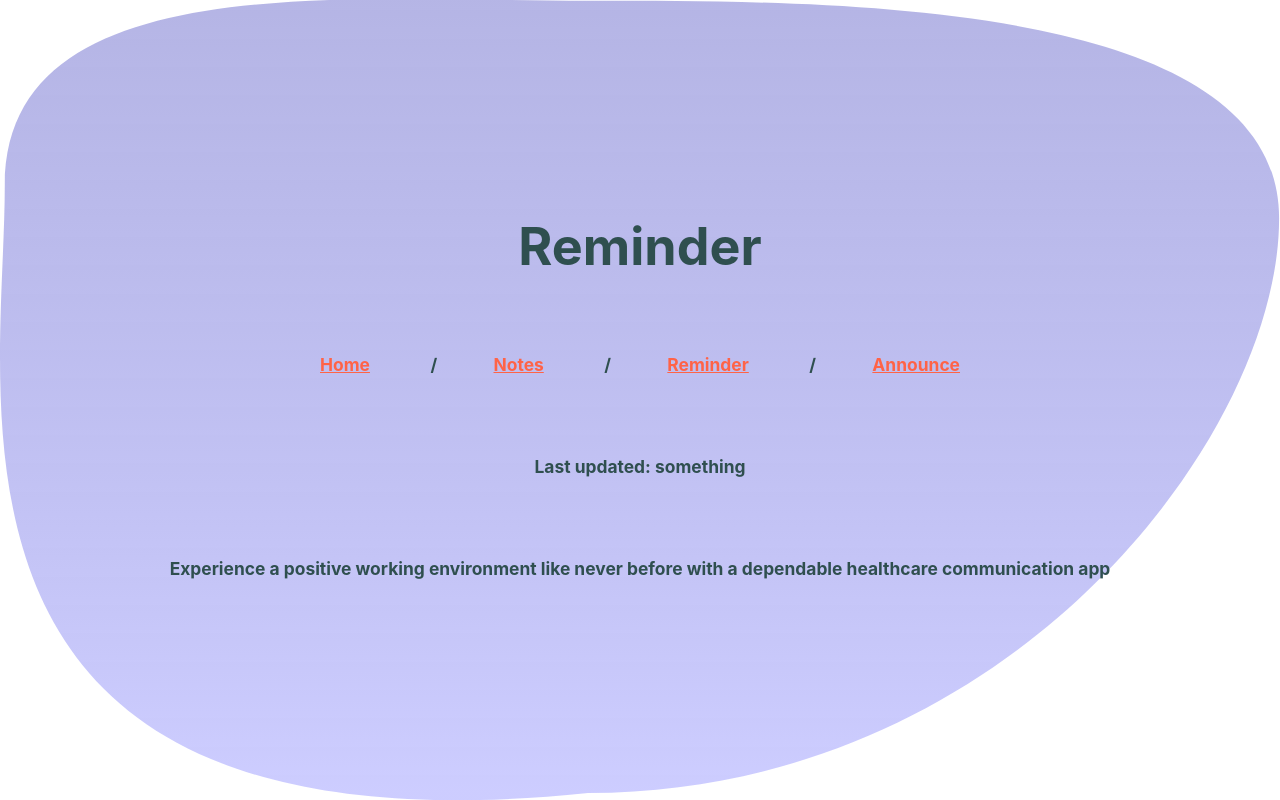
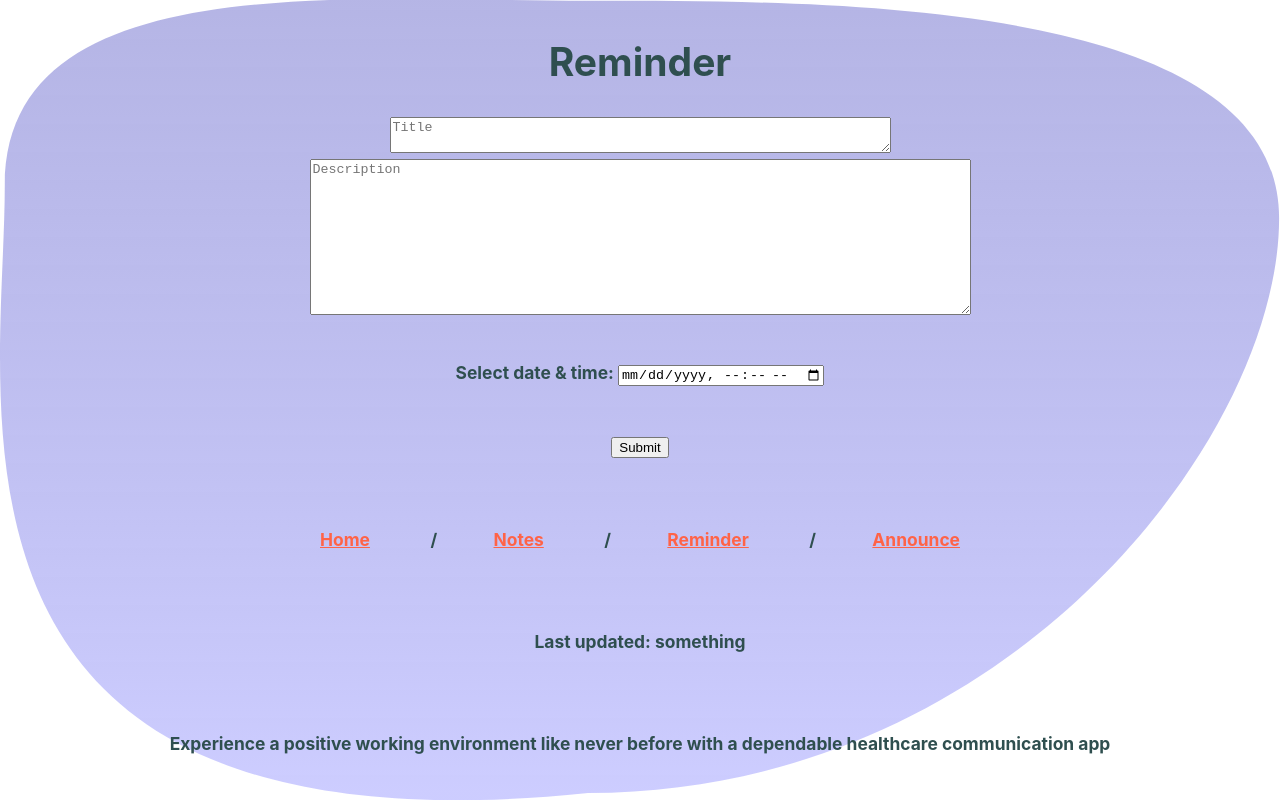
Before and after one commit to yukui5401/hostalky-ai, a React (Create React App) app: page /reminder in a window 1280 px wide. Built offline with nearby package versions, Linux system fonts and the light colour scheme; no server answers.

Commit message:
added time component to reminders

```diff
--- a/src/Announce.js
+++ b/src/Announce.js
@@ -1,8 +1,69 @@
+import React, { useState, useEffect } from "react";
+
 const Announce = () => {
+    // useState for storing and using data
+    const [data, setData] = useState({
+        title: "",
+        summary: "",
+    });
+
+    const handleChange = (e) => {
+        const { name, value } = e.target;
+        setData((prevData) => ({
+            ...prevData,
+            [name]: value,
+        }));
+    };
+
+    const handleSubmit = async (e) => {
+        e.preventDefault();
+        const response = await fetch("/notes", {
+            method: "POST",
+            headers: {
+                'Content-Type': 'application/json'
+            },
+            body: JSON.stringify(data)
+        });
+        if (response.ok) {
+            const responseData = await response.json();
+            setData(responseData);
+            console.log("It worked");
+        } else {
+            console.error("Failed to submit");
+        }
+    };
+
+
     return (
         <>
         <div className="center">
-            <h1>Announcement</h1>
+            <h2>Announcement</h2>
+            <form onSubmit={handleSubmit}>
+                <textarea
+                    type="text"
+                    name="title"
+                    value={data.title}
+                    onChange={handleChange}
+                    placeholder="Title"
+                    cols="60"
+                    required
+                />
+                <br />
+                <textarea
+                    name="summary"
+                    value={data.summary}
+                    onChange={handleChange}
+                    placeholder="Description"
+                    cols="80"
+                    rows="10"
+                    required
+                />
+                <br />
+                <button type="submit">Submit</button>
+            </form>
+
+            <h3>{data.title}</h3>
+            <p>{data.summary}</p>
         </div>
         </>
     )
--- a/src/Notes.js
+++ b/src/Notes.js
@@ -62,7 +62,7 @@ const Notes = () => {
                 <button type="submit">Submit</button>
             </form>
 
-            <h3>Title: {data.title}</h3>
+            <h3>{data.title}</h3>
             <p>{data.summary}</p>
         </div>
 
--- a/src/Reminder.js
+++ b/src/Reminder.js
@@ -1,8 +1,80 @@
+import React, { useState, useEffect } from "react";
+
 const Reminder = () => {
+    // useState for storing and using data
+    const [data, setData] = useState({
+        title: "",
+        summary: "",
+        date_time: "",
+    });
+
+    const handleChange = (e) => {
+        const { name, value } = e.target;
+        setData((prevData) => ({
+            ...prevData,
+            [name]: value,
+        }));
+    };
+
+    const handleSubmit = async (e) => {
+        e.preventDefault();
+        const response = await fetch("/reminder", {
+            method: "POST",
+            headers: {
+                'Content-Type': 'application/json'
+            },
+            body: JSON.stringify(data)
+        });
+        if (response.ok) {
+            const responseData = await response.json();
+            setData(responseData);
+            console.log("It worked");
+        } else {
+            console.error("Failed to submit");
+        }
+    };
+
+
     return (
         <>
         <div className="center">
-            <h1>Reminder</h1>
+            <h2>Reminder</h2>
+            <form onSubmit={handleSubmit}>
+                <textarea
+                    type="text"
+                    name="title"
+                    value={data.title}
+                    onChange={handleChange}
+                    placeholder="Title"
+                    cols="60"
+                    required
+                />
+                <br />
+                <textarea
+                    name="summary"
+                    value={data.summary}
+                    onChange={handleChange}
+                    placeholder="Description"
+                    cols="80"
+                    rows="10"
+                    required
+                />
+                <br />
+                <h6>Select date & time:&nbsp;
+                    <input
+                        type="datetime-local"
+                        name="date_time"
+                        value={data.date_time}
+                        onChange={handleChange}
+                        required
+                    />
+                </h6>
+                <button type="submit">Submit</button>
+            </form>
+
+            <h3>{data.title}</h3>
+            <p>{data.summary}</p>
+            <p>{data.date_time}</p>
         </div>
         </>
     )
```
Also changed, not shown: 1 other file (tests, documents, lock files or other folders).
